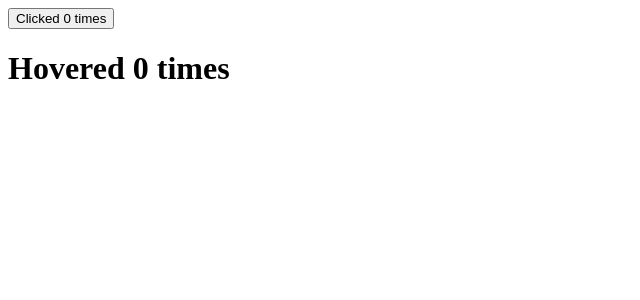
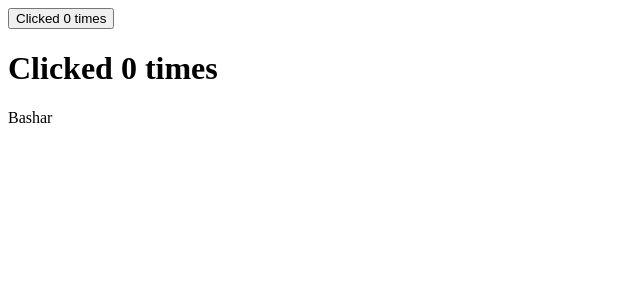
Before and after one commit to abulbashar98/think_in_react_way_by_learnwithsumit, a React (Create React App) app: page / in a window 1280 px wide. Shown: the top 300 px of the page, without its empty margins (0-640 px from the left). Built offline with nearby package versions, Linux system fonts and the light colour scheme.

Commit message:
Render Props Pattern to Avoid Props Drilling

```diff
--- a/src/App.js
+++ b/src/App.js
@@ -1,6 +1,8 @@
 import React from "react";
 import ClickCounter from "./components/ClickCounter";
+import Counter from "./components/Counter";
 import HoverCounter from "./components/HoverCounter";
+import User from "./components/User";
 
 
 
@@ -13,8 +15,22 @@ function App() {
 
   return (
     <>
-      <ClickCounter></ClickCounter>
-      <HoverCounter></HoverCounter>
+      <Counter
+        render={(count, incrementCount) => (
+          <ClickCounter
+            count={count}
+            incrementCount={incrementCount}
+          />)}
+      />
+      <Counter
+        render={(count, incrementCount) => (
+          <HoverCounter
+            count={count}
+            incrementCount={incrementCount}
+          />)}
+      />
+
+      <User name={(isLoggedIn) => isLoggedIn ? "Bashar" : "Guest"}></User>
     </>
   );
 
--- /dev/null
+++ b/src/components/Counter.js
@@ -0,0 +1,27 @@
+import React from 'react'
+
+class Counter extends React.Component {
+
+    state = {
+        count: 0
+    }
+
+    incrementCount = () => {
+
+        this.setState((prevState) => ({
+            count: prevState.count + 1
+        }))
+
+    }
+
+    render() {
+
+        const { count } = this.state
+
+        return this.props.render(count, this.incrementCount)
+
+    }
+
+}
+
+export default Counter;
--- a/src/components/HoverCounter.js
+++ b/src/components/HoverCounter.js
@@ -1,15 +1,33 @@
-import withCounter from "./HOC/withCounter"
+// import React from 'react'
 
 
-const HoverCounter = (props) => {
+// class HoverCounter extends React.Component {
 
-    const { count, incrementCount } = props
+
+//     render() {
+//         const { count, incrementCount } = this.props
+
+//         return (
+
+//             <h1 onMouseOver={incrementCount}>Clicked {count} times</h1>
+
+//         )
+//     }
+// }
+
+// export default HoverCounter;
+
+
+
+export default function HoverCounter({ count, incrementCount }) {
+
+
 
     return (
 
-        <h1 onMouseOver={incrementCount}>Hovered {count} times</h1>
+        <h1 onMouseOver={incrementCount}>Clicked {count} times</h1>
 
     )
+
+
 }
-
-export default withCounter(HoverCounter)
--- /dev/null
+++ b/src/components/User.js
@@ -0,0 +1,7 @@
+
+
+
+export default function User({ name }) {
+
+    return name(true)
+}
```
Also changed, not shown: src/components/ClickCounter.js (+4 -5 lines).
